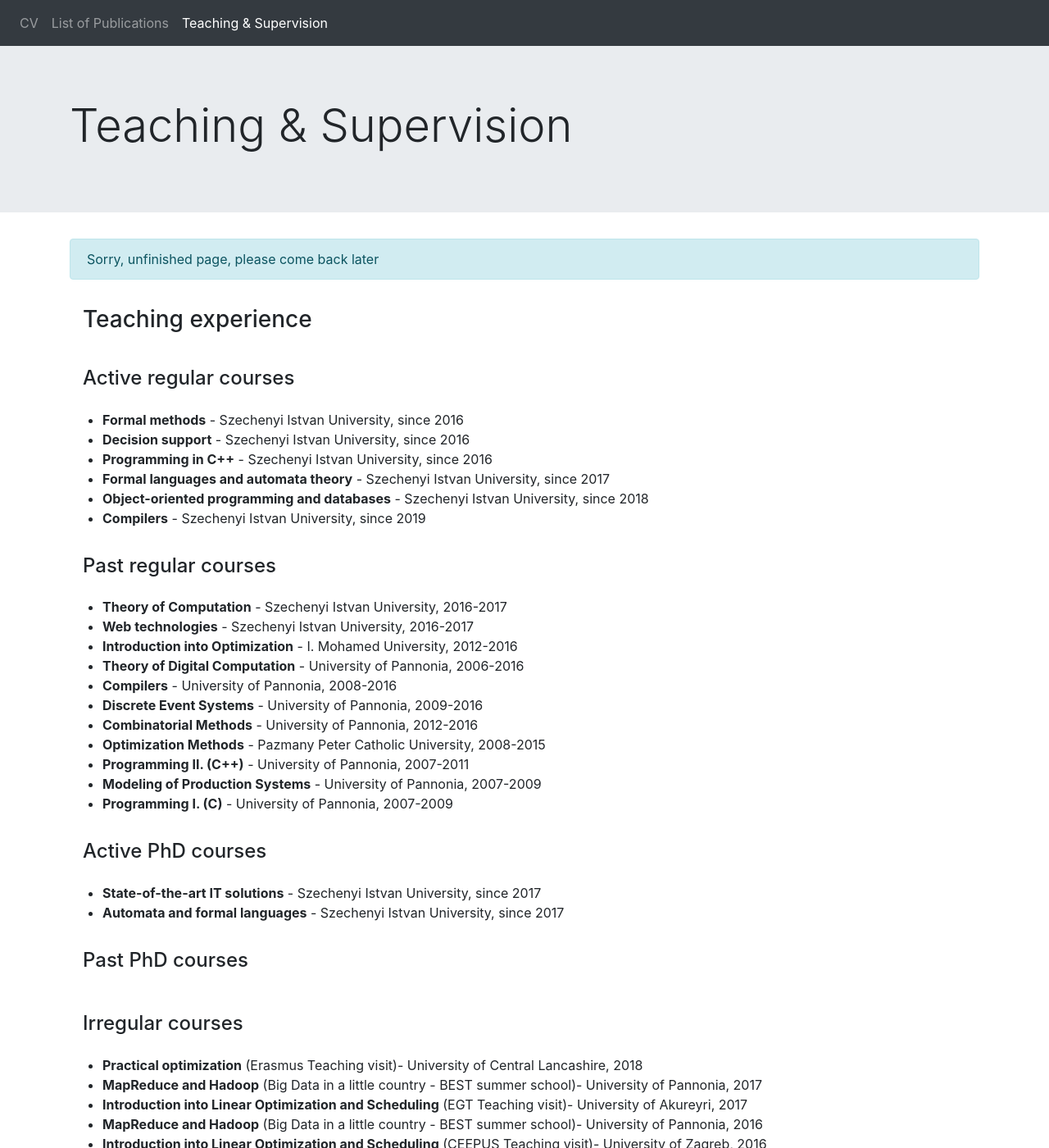
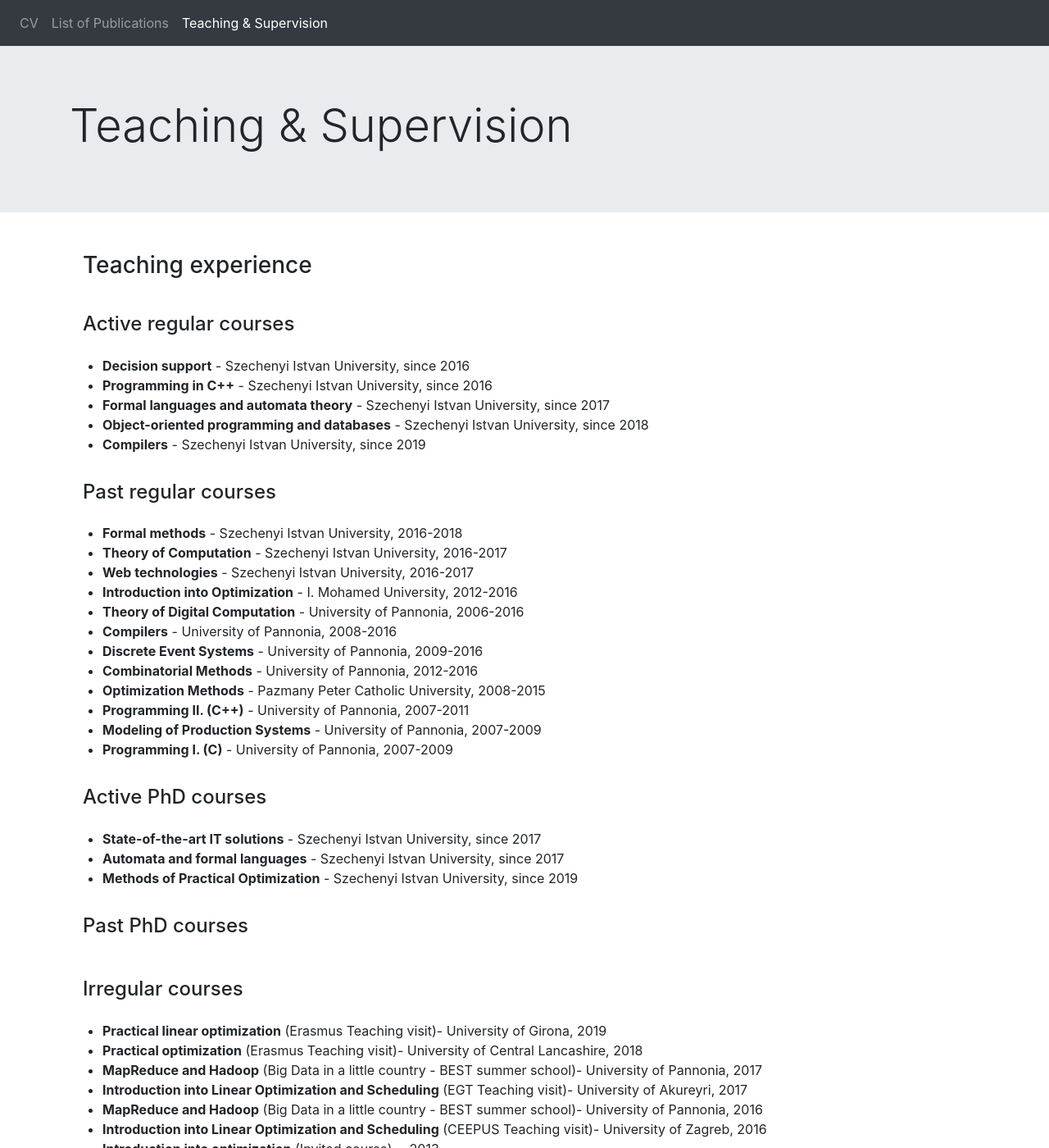
Before and after one commit to hegyhati/hegyhati.github.io, a Jekyll site: the page built from teaching_supervision.html, in a window 1280 px wide and 1400 px high. Shown: the whole window at 82% size. Built offline with Jekyll 4.4.1, drawn with Linux system fonts in a browser that asks for light colours.

Commit message:
Update teaching info

```diff
--- a/_data/teaching.json
+++ b/_data/teaching.json
@@ -27,7 +27,8 @@
         "university": "Szechenyi Istvan University",
         "city": "Gyor",
         "country": "Hungary",
-        "start": 2016
+        "start": 2016,
+        "end": 2018
       },
       {
         "course": "Web technologies",
@@ -147,10 +148,25 @@
         "city": "Gyor",
         "country": "Hungary",
         "start": 2017
+      },
+      {
+        "course": "Methods of Practical Optimization",
+        "university": "Szechenyi Istvan University",
+        "city": "Gyor",
+        "country": "Hungary",
+        "start": 2019
       }
     ],
   "irregular":
     [
+      {
+        "course": "Practical linear optimization",
+        "type": "Erasmus Teaching visit",
+        "where": "University of Girona",
+        "city": "Girona",
+        "country": "Spain",
+        "year": 2019
+      },
       {
         "course": "Practical optimization",
         "type": "Erasmus Teaching visit",
--- a/teaching_supervision.html
+++ b/teaching_supervision.html
@@ -5,8 +5,6 @@ id: teaching_supervision
 ---
 
 <div class="container">
-
-<div class="alert alert-info">Sorry, unfinished page, please come back later</div>
 
 <h3 class="p-3">Teaching experience</h3>
 
```
